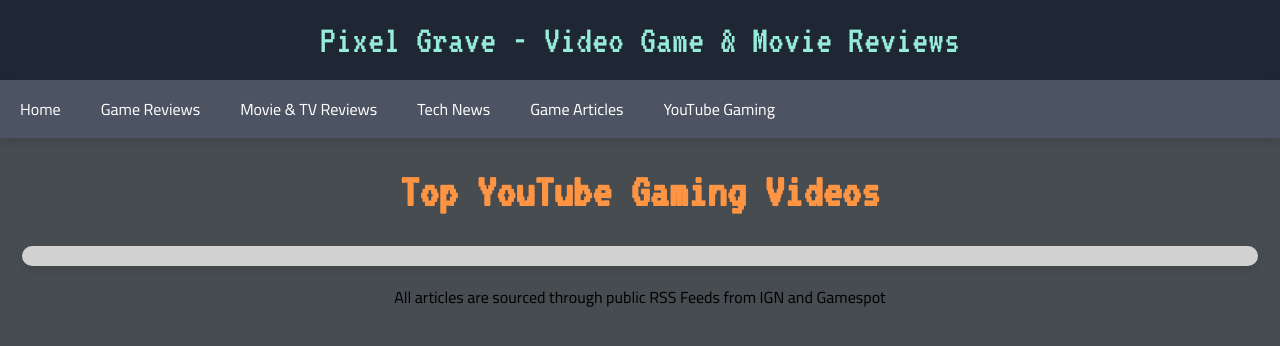
After one commit to kylemaloney3/PixelGrave, a Flask app: template templates/youtube_top_videos.html in a window 1280 px wide. The commit adds this page. Shown: the top 346 px of the page. Run offline with Flask 2, Linux system fonts and the light colour scheme; the template is opened without the code that fills it, so the values that code supplies are empty.

Commit message:
new formatting fixes and universal theme across all pages/added youtube vids page

```diff
--- a/app.py
+++ b/app.py
@@ -2,11 +2,11 @@ import os
 from flask import Flask, render_template
 import feedparser
 from bs4 import BeautifulSoup
+import googleapiclient.discovery
 
 app = Flask(__name__)
 
 # RSS feeds
-
 game_reviews_rss_urls = [
     'https://feeds.feedburner.com/ign/video-reviews',
     'https://www.gamespot.com/feeds/reviews'
@@ -29,7 +29,6 @@ game_articles_rss_urls = [
 ]
 
 # Function to add paragraph tags
-
 def add_paragraphs(content):
     if '</p><p dir="ltr">' in content:
         content = content.replace('</p> <p dir="ltr">', '</p> <p dir="ltr">')
@@ -40,7 +39,6 @@ def clean_html(content):
     return str(soup)
 
 # Fetch articles
-
 def fetch_articles(rss_urls, include_video=False):
     articles = []
     for url in rss_urls:
@@ -57,19 +55,41 @@ def fetch_articles(rss_urls, include_video=False):
                 'thumbnail': None,
                 'video': None
             }
+            # Handle media content for higher quality thumbnails
             if 'media_thumbnail' in entry and entry.media_thumbnail:
-                article['thumbnail'] = entry.media_thumbnail[0].get('url', None)
+                thumbnails = entry.media_thumbnail
+                highest_quality_thumbnail = max(thumbnails, key=lambda t: t.get('width', 0))
+                article['thumbnail'] = highest_quality_thumbnail.get('url', None)
             elif 'media_content' in entry:
-                for media in entry.media_content:
-                    if media.get('type') == 'image/png' or media.get('type') == 'image/jpeg':
-                        article['thumbnail'] = media.get('url')
-                    elif include_video and 'video/mp4' in media.get('type', ''):
-                        article['video'] = media.get('url')
+                thumbnails = [media for media in entry.media_content if media.get('type') in ['image/png', 'image/jpeg']]
+                if thumbnails:
+                    highest_quality_thumbnail = max(thumbnails, key=lambda t: t.get('width', 0))
+                    article['thumbnail'] = highest_quality_thumbnail.get('url', None)
             articles.append(article)
     return sorted(articles, key=lambda x: x['published'], reverse=True)
 
+
+# YouTube API Functions
+YOUTUBE_API_KEY = 'AIzaSyAHBNGwssv5AAQZCRsY7vqCkeu60DqBxi4'
+YOUTUBE_API_SERVICE_NAME = 'youtube'
+YOUTUBE_API_VERSION = 'v3'
+
+def get_youtube_service():
+    return googleapiclient.discovery.build(
+        YOUTUBE_API_SERVICE_NAME, YOUTUBE_API_VERSION, developerKey=YOUTUBE_API_KEY)
+
+def fetch_top_videos(youtube, max_results=35):
+    request = youtube.videos().list(
+        part="snippet,contentDetails,statistics",
+        chart="mostPopular",
+        regionCode="US",
+        videoCategoryId="20",  # Gaming category
+        maxResults=max_results
+    )
+    response = request.execute()
+    return response['items']
+
 # Routing pages
-
 @app.route('/')
 def home():
     articles = fetch_articles(main_articles_rss_urls)
@@ -95,6 +115,12 @@ def game_articles():
     articles = fetch_articles(game_articles_rss_urls)
     return render_template('game_articles.html', articles=articles)
 
+@app.route('/youtube-top-videos')
+def youtube_top_videos():
+    youtube_service = get_youtube_service()
+    videos = fetch_top_videos(youtube_service)
+    return render_template('youtube_top_videos.html', videos=videos)
+
 if __name__ == '__main__':
     port = int(os.environ.get('PORT', 8080))
     app.run(host='0.0.0.0', port=port)
--- a/requirements.txt
+++ b/requirements.txt
@@ -8,3 +8,5 @@ itsdangerous==2.0.1
 Click==8.0.1
 Flask-Cors==3.0.10
 Flask-SQLAlchemy==2.5.1
+google-auth
+google-api-python-client
--- /dev/null
+++ b/static/css/youtube_top_videos_styles.css
@@ -0,0 +1,289 @@
+body {
+    font-family: 'Cairo', sans-serif;
+    background-color: #474c51;
+    margin: 0;
+    padding: 0;
+}
+
+header {
+    background-color: rgb(31, 38, 52);
+    color: #96ecdb;
+    padding: 20px 0;
+    text-align: center;
+    font-family: 'VT323', monospace;
+    font-size: 2.5em;
+    box-shadow: 0 4px 8px rgba(0, 0, 0, 0.1);
+    width: 100%;
+    margin: 0 auto;
+}
+
+/* Navbar container */
+#nav {
+    background-color: rgb(76, 83, 98);
+    overflow: hidden;
+    box-shadow: 0 4px 8px rgba(0, 0, 0, 0.1);
+    width: 100%;
+    margin: 0 auto;
+}
+
+/* Links inside the navbar */
+#nav a {
+    float: left;
+    display: block;
+    color: #fff;
+    text-align: center;
+    padding: 14px 20px;
+    text-decoration: none;
+    transition: background-color 0.3s;
+}
+
+/* Add a background color to navbar links on hover */
+#nav a:hover {
+    background-color: #009877;
+    color: #fff;
+}
+
+/* Dropdown container */
+.dropdown {
+    display: none; /* Hide dropdown by default */
+}
+
+/* Dropdown button */
+.dropdown .dropbtn {
+    font-size: 16px;
+    border: none;
+    outline: none;
+    background-color: rgb(76, 83, 98);
+    font-family: inherit;
+    margin: 0;
+    padding: 14px 20px;
+    color: #fff;
+    text-align: center;
+    display: block;
+    width: 100%;
+    box-sizing: border-box;
+}
+
+/* Dropdown content (hidden by default) */
+.dropdown-content {
+    display: none;
+    position: absolute;
+    background-color: rgb(76, 83, 98);
+    min-width: 160px;
+    box-shadow: 0 8px 16px rgba(0, 0, 0, 0.2);
+    z-index: 1;
+    opacity: 0;
+    transition: opacity 0.6s ease, max-height 0.6s ease; /* Slower transition */
+    max-height: 0;
+    overflow: hidden;
+}
+
+/* Links inside the dropdown */
+.dropdown-content a {
+    float: none;
+    color: #fff;
+    padding: 12px 16px;
+    text-decoration: none;
+    display: block;
+    text-align: left;
+    transition: background-color 0.3s;
+}
+
+/* Add a background color to dropdown links on hover */
+.dropdown-content a:hover {
+    background-color: #009877;
+}
+
+/* Show the dropdown menu on hover */
+.dropdown:hover .dropdown-content {
+    display: block;
+    opacity: 1;
+    max-height: 500px; /* Adjust as needed */
+}
+
+h2 {
+    text-align: center;
+    font-family: 'VT323', monospace;
+    color: #ff9443;
+    font-size: 48px;
+    margin: 20px auto;
+    padding: 10px;
+}
+
+#content-box {
+    display: grid;
+    grid-template-columns: 1fr;
+    grid-gap: 5px;
+    width: 95%;
+    max-width: 95%;
+    margin: 10px auto;
+    padding: 10px 10px !important;
+    background-color: #d2d2d2;
+    box-shadow: 0 4px 8px rgba(0, 0, 0, 0.1);
+    border-radius: 10px;
+    align-items: start;
+}
+
+.article {
+    border-bottom: 1px solid #ddd;
+    padding: 20px;
+    margin: 10px;
+    transition: background-color 0.3s, transform 0.3s;
+    background-color: #fff;
+    border-radius: 10px;
+    overflow: hidden;
+}
+
+.article:hover {
+    transform: scale(1.01);
+}
+
+.article a {
+    font-size: 1.8em;
+    color: #009877;
+    text-decoration: none;
+    display: block;
+    transition: color 0.3s;
+    line-height: 1.4;
+}
+
+.article a:hover {
+    color: #ff9443;
+}
+
+.article p {
+    font-size: 1.2em;
+    color: #666;
+    line-height: 1.4;
+}
+
+.article video:empty {
+    display: none;
+}
+
+#article-img {
+    width: 80% !important;
+    max-width: 80% !important;
+    height: 80% !important;
+    max-height: 80% !important;
+    display: flex !important;
+    margin: 20px auto !important;
+    border-radius: 10px !important;
+    object-fit: cover !important;
+    overflow: hidden !important;
+}
+
+.article figure {
+    display: flex !important;
+    max-width: 80% !important;
+    width: auto !important;
+    margin: 0 auto !important;
+    overflow: hidden !important;
+    text-align: center !important;
+    justify-content: center !important;
+    align-items: center !important;
+}
+
+.article figure img {
+    width: 80% !important;
+    height: auto !important;
+    max-width: 80% !important;
+    display: inline-block !important;
+    margin: 0 auto !important;
+    border-radius: 10px !important;
+    object-fit: cover !important;
+}
+
+.article-summary img {
+    width: 80% !important;
+    display: block;
+    max-width: 80% !important;
+    height: auto !important;
+    margin: 10px auto !important;
+    border-radius: 10px !important;
+    box-shadow: 0 2px 4px rgba(0, 0, 0, 0.1) !important;
+}
+
+/* Footer */
+
+#footer {
+    text-align: center;
+}
+
+/* Media query for phone screens */
+@media (max-width: 600px) {
+    header {
+        font-size: 1.5em;
+        padding: 30px 0;
+    }
+
+    #nav {
+        display: none; /* Hide the regular nav on mobile */
+    }
+
+    .dropdown {
+        display: block; /* Show dropdown on mobile */
+        min-width: 100%;
+    }
+
+    h2 {
+        font-size: 24px;
+    }
+
+    #content-box {
+        grid-template-columns: 1fr; /* Single column layout for small screens */
+        min-width: 95%;
+    }
+
+    .article {
+        padding: 10px;
+        margin: -2px 0 -2px;
+    }
+
+    .article a {
+        font-size: 1.5em;
+    }
+
+    .article p {
+        font-size: 1em;
+    }
+
+    .dropdown-content {
+        position: relative;
+    }
+}
+
+/* Media query for tablets and iPads */
+@media (min-width: 601px) and (max-width: 1024px) {
+    header {
+        font-size: 2.2em;
+        padding: 15px 0;
+    }
+
+    h2 {
+        font-size: 42px;
+    }
+
+    #content-box {
+        grid-template-columns: 1fr;
+        min-width: 95%;
+        padding: 15px;
+    }
+
+    .article {
+        padding: 15px;
+        margin: 0 0 15px 0;
+    }
+
+    .article a {
+        font-size: 1.6em;
+    }
+
+    .article p {
+        font-size: 1.1em;
+    }
+
+    .dropdown-content {
+        position: relative;
+    }
+}
--- a/templates/game_articles.html
+++ b/templates/game_articles.html
@@ -21,6 +21,7 @@
         <a href="{{ url_for('movie_reviews') }}">Movie & TV Reviews</a>
         <a href="{{ url_for('tech_news') }}">Tech News</a>
         <a href="{{ url_for('game_articles') }}">Game Articles</a>
+        <a href="{{ url_for('youtube_top_videos') }}">YouTube Gaming</a>
     </div>
     <div class="dropdown">
         <button class="dropbtn">Menu
@@ -32,6 +33,7 @@
             <a href="{{ url_for('movie_reviews') }}">Movie & TV Reviews</a>
             <a href="{{ url_for('tech_news') }}">Tech News</a>
             <a href="{{ url_for('game_articles') }}">Game Articles</a>
+            <a href="{{ url_for('youtube_top_videos') }}">YouTube Gaming</a>
         </div>
     </div>
     <h2 id="news-title">Game Articles</h2>
--- a/templates/game_reviews.html
+++ b/templates/game_reviews.html
@@ -21,6 +21,7 @@
         <a href="{{ url_for('movie_reviews') }}">Movie & TV Reviews</a>
         <a href="{{ url_for('tech_news') }}">Tech News</a>
         <a href="{{ url_for('game_articles') }}">Game Articles</a>
+        <a href="{{ url_for('youtube_top_videos') }}">YouTube Gaming</a>
     </div>
     <div class="dropdown">
         <button class="dropbtn">Menu
@@ -32,6 +33,7 @@
             <a href="{{ url_for('movie_reviews') }}">Movie & TV Reviews</a>
             <a href="{{ url_for('tech_news') }}">Tech News</a>
             <a href="{{ url_for('game_articles') }}">Game Articles</a>
+            <a href="{{ url_for('youtube_top_videos') }}">YouTube Gaming</a>
         </div>
     </div>
     <h2 id="news-title">Game Reviews</h2>
--- a/templates/index.html
+++ b/templates/index.html
@@ -21,6 +21,7 @@
         <a href="{{ url_for('movie_reviews') }}">Movie & TV Reviews</a>
         <a href="{{ url_for('tech_news') }}">Tech News</a>
         <a href="{{ url_for('game_articles') }}">Game Articles</a>
+        <a href="{{ url_for('youtube_top_videos') }}">YouTube Gaming</a>
     </div>
     <div class="dropdown">
         <button class="dropbtn">Menu
@@ -32,6 +33,7 @@
             <a href="{{ url_for('movie_reviews') }}">Movie & TV Reviews</a>
             <a href="{{ url_for('tech_news') }}">Tech News</a>
             <a href="{{ url_for('game_articles') }}">Game Articles</a>
+            <a href="{{ url_for('youtube_top_videos') }}">YouTube Gaming</a>
         </div>
     </div>
     <h2 id="news-title">Top Video Game News</h2>
--- a/templates/movie_reviews.html
+++ b/templates/movie_reviews.html
@@ -21,6 +21,7 @@
         <a href="{{ url_for('movie_reviews') }}">Movie & TV Reviews</a>
         <a href="{{ url_for('tech_news') }}">Tech News</a>
         <a href="{{ url_for('game_articles') }}">Game Articles</a>
+        <a href="{{ url_for('youtube_top_videos') }}">YouTube Gaming</a>
     </div>
     <div class="dropdown">
         <button class="dropbtn">Menu
@@ -32,6 +33,7 @@
             <a href="{{ url_for('movie_reviews') }}">Movie & TV Reviews</a>
             <a href="{{ url_for('tech_news') }}">Tech News</a>
             <a href="{{ url_for('game_articles') }}">Game Articles</a>
+            <a href="{{ url_for('youtube_top_videos') }}">YouTube Gaming</a>
         </div>
     </div>
     <h2 id="news-title">Movie & TV Reviews</h2>
--- a/templates/tech_news.html
+++ b/templates/tech_news.html
@@ -21,6 +21,7 @@
         <a href="{{ url_for('movie_reviews') }}">Movie & TV Reviews</a>
         <a href="{{ url_for('tech_news') }}">Tech News</a>
         <a href="{{ url_for('game_articles') }}">Game Articles</a>
+        <a href="{{ url_for('youtube_top_videos') }}">YouTube Gaming</a>
     </div>
     <div class="dropdown">
         <button class="dropbtn">Menu
@@ -32,6 +33,7 @@
             <a href="{{ url_for('movie_reviews') }}">Movie & TV Reviews</a>
             <a href="{{ url_for('tech_news') }}">Tech News</a>
             <a href="{{ url_for('game_articles') }}">Game Articles</a>
+            <a href="{{ url_for('youtube_top_videos') }}">YouTube Gaming</a>
         </div>
     </div>
     <h2 id="news-title">Tech News</h2>
--- /dev/null
+++ b/templates/youtube_top_videos.html
@@ -0,0 +1,54 @@
+<!DOCTYPE html>
+<html lang="en">
+<head>
+    <meta charset="UTF-8">
+    <meta name="viewport" content="width=device-width, initial-scale=1.0">
+    <link rel="stylesheet" type="text/css" href="../static/css/youtube_top_videos_styles.css">
+    <link rel="stylesheet" href="{{ url_for('static', filename='css/youtube_top_videos_styles.css') }}">
+    <link rel="preconnect" href="https://fonts.googleapis.com">
+    <link rel="preconnect" href="https://fonts.gstatic.com" crossorigin>
+    <link href="https://fonts.googleapis.com/css2?family=VT323&display=swap" rel="stylesheet">
+    <link href="https://fonts.googleapis.com/css2?family=Cairo:wght@200..1000&display=swap" rel="stylesheet">
+    <title>Pixel Grave - YouTube Gaming Videos</title>
+</head>
+<body>
+    <header id="header">
+        <a>Pixel Grave - Video Game & Movie Reviews</a>
+    </header>
+    <div id="nav">
+        <a href="{{ url_for('home') }}">Home</a>
+        <a href="{{ url_for('game_reviews') }}">Game Reviews</a>
+        <a href="{{ url_for('movie_reviews') }}">Movie & TV Reviews</a>
+        <a href="{{ url_for('tech_news') }}">Tech News</a>
+        <a href="{{ url_for('game_articles') }}">Game Articles</a>
+        <a href="{{ url_for('youtube_top_videos') }}">YouTube Gaming</a>
+    </div>
+    <div class="dropdown">
+        <button class="dropbtn">Menu
+            <i class="fa fa-caret-down"></i>
+        </button>
+        <div class="dropdown-content">
+            <a href="{{ url_for('home') }}">Home</a>
+            <a href="{{ url_for('game_reviews') }}">Game Reviews</a>
+            <a href="{{ url_for('movie_reviews') }}">Movie & TV Reviews</a>
+            <a href="{{ url_for('tech_news') }}">Tech News</a>
+            <a href="{{ url_for('game_articles') }}">Game Articles</a>
+            <a href="{{ url_for('youtube_top_videos') }}">YouTube Gaming</a>
+        </div>
+    </div>
+    <h2 id="news-title">Top YouTube Gaming Videos</h2>
+    <div id="content-box">
+        {% for video in videos %}
+        <div class="article">
+            <h3>{{ video.snippet.title }}</h3>
+            <img id="article-img" src="{{ video.snippet.thumbnails.high.url }}" alt="{{ video.snippet.title }}">
+            <p>{{ video.snippet.description }}</p>
+            <p><a href="https://www.youtube.com/watch?v={{ video.id }}" target="_blank">Watch on YouTube</a></p>
+        </div>
+        {% endfor %}
+    </div>
+</body>
+<footer>
+    <p id="footer">All articles are sourced through public RSS Feeds from IGN and Gamespot</p>
+</footer>
+</html>
```
Also changed, not shown: static/css/game_articles_styles.css (+17 -16 lines), static/css/game_reviews_styles.css (+12 -11 lines), static/css/index_styles.css (+12 -13 lines), static/css/movie_reviews_styles.css (+18 -60 lines), static/css/tech_news_styles.css (+12 -11 lines).
